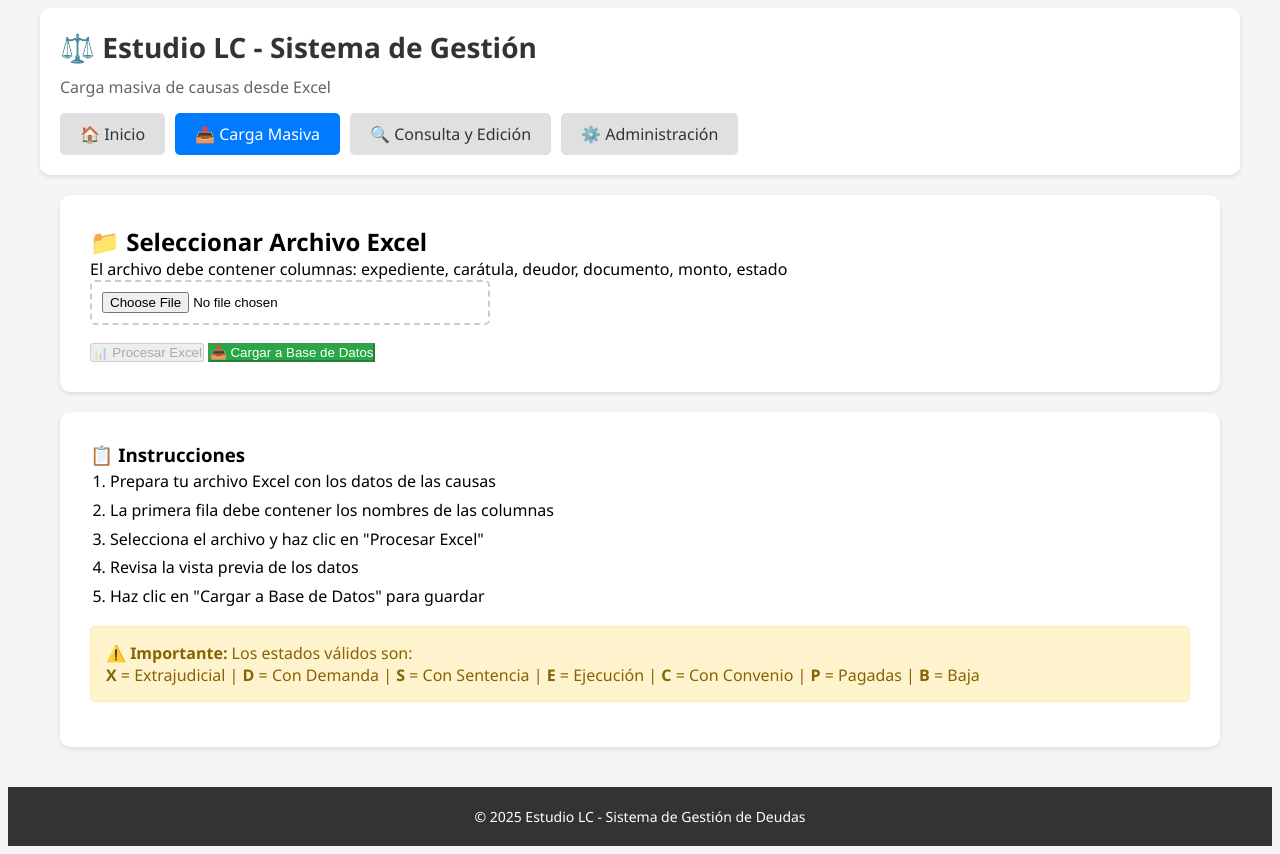
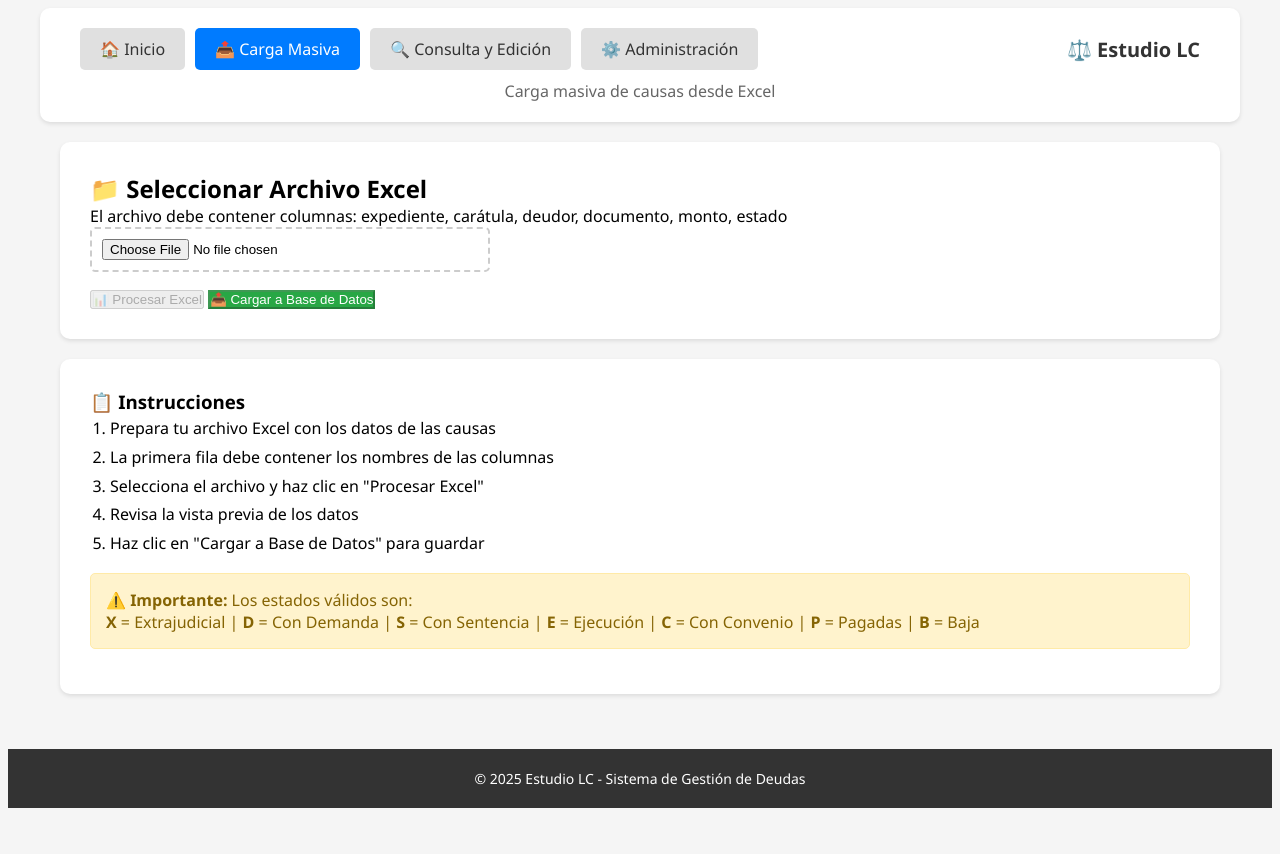
Before and after one commit to estudioslc/sistema-deudas2, a website: page carga.html in a window 1280 px wide. After the commit the page ends 816 px from the top, so only its background shows below. Drawn offline with nearby package versions, Linux system fonts and the light colour scheme; a script that the page names is missing.

Commit message:
carga.html

```diff
--- a/carga.html
+++ b/carga.html
@@ -15,14 +15,16 @@
 </head>
 <body class="page-internal">
   <header class="header">
-    <h1>⚖️ Estudio LC - Sistema de Gestión</h1>
-    <p class="subtitle">Carga masiva de causas desde Excel</p>
-    <nav class="nav">
+    <div style="display: flex; justify-content: space-between; align-items: center; max-width: 1200px; margin: 0 auto; width: calc(100% - 40px);">
+        <nav class="nav" style="margin-top: 0;">
             <a href="index.html">🏠 Inicio</a>
             <a href="carga.html" class="active">📤 Carga Masiva</a>
             <a href="consulta.html">🔍 Consulta y Edición</a>
             <a href="admin.html">⚙️ Administración</a>
         </nav>
+        <h1 style="font-size: 20px; margin: 0;">⚖️ Estudio LC</h1>
+    </div>
+    <p class="subtitle" style="text-align: center; margin-top: 10px;">Carga masiva de causas desde Excel</p>
 </header>
 
   <main class="main">
```
Lines whose indentation alone changed are shown as unchanged.
